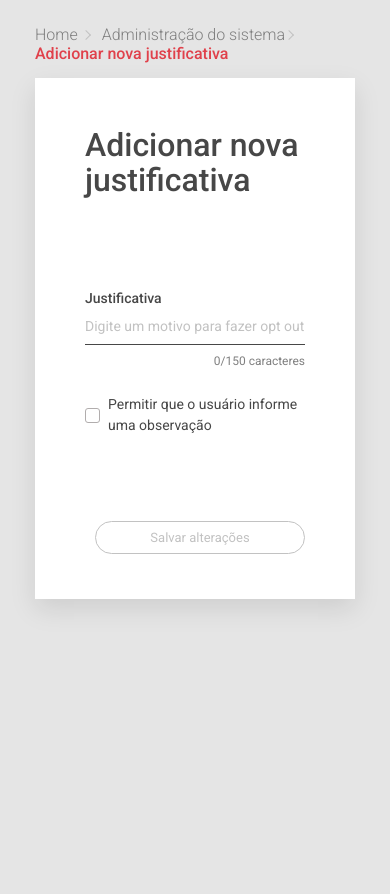
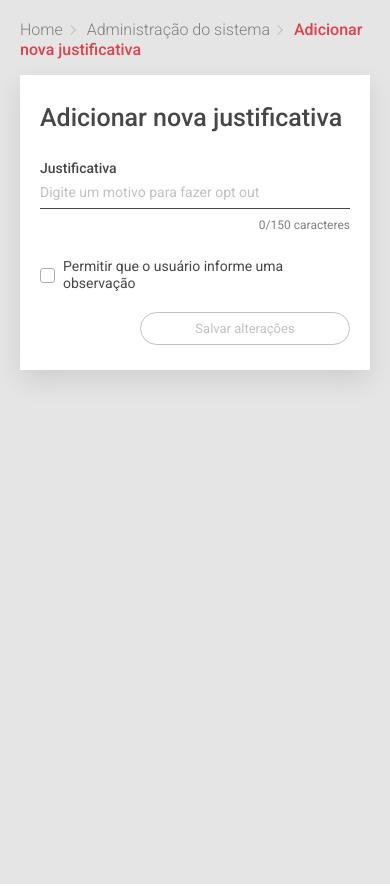
Before and after one commit to thiagostudier/desafio-tecnico-vuejs, a Vue app: page / in a window 390 px wide. Built offline with nearby package versions, Linux system fonts and the light colour scheme.

Commit message:
AJUSTES DE RESPONSIVIDADE

```diff
--- a/src/components/BreadCrump.vue
+++ b/src/components/BreadCrump.vue
@@ -17,12 +17,16 @@ export default {
 
 <style scoped>
 
+#bread-crump{
+  margin-bottom: 15px;
+}
+
 .bread-crump-item{
   font-family: Roboto;
   font-size: 16px;
   font-style: normal;
   font-weight: 300;
-  line-height: 19px;
+  line-height: 20px;
   letter-spacing: 0px;
   text-align: left;
   color: #7F7F7F;
--- a/src/components/FormGroup.vue
+++ b/src/components/FormGroup.vue
@@ -21,7 +21,7 @@ label{
   font-style: normal;
   font-weight: 500;
   font-size: 14px;
-  line-height: 21px;
+  line-height: 17px;
   color: #474747;
   cursor: pointer;
   display: flex;
@@ -36,7 +36,7 @@ input[type=text]{
   font-style: normal;
   font-weight: normal;
   font-size: 14px;
-  line-height: 21px;
+  line-height: 17px;
   padding: 7px 0px;
   display: block;
   width: 100%;
@@ -48,7 +48,7 @@ label.button{
   font-style: normal;
   font-weight: 400;
   font-size: 14px;
-  line-height: 21px;
+  line-height: 17px;
   color: #474747;
 }
 
--- a/src/components/NewJustification.vue
+++ b/src/components/NewJustification.vue
@@ -57,7 +57,7 @@ export default {
     background: #fff;
     box-shadow: 0px 10px 25px rgba(0, 0, 0, 0.1);
     padding: 50px 50px 45px 50px;
-    margin: 15px 0px;
+    margin-bottom: 35px;
   }
 
   h1.title{
@@ -75,4 +75,19 @@ export default {
     margin-top: 85px;
   }
 
+  @media (max-width: 768px){
+    #new-justification{
+      padding: 25px 20px;
+    }
+    h1.title{
+      font-size: 25px;
+      margin: 0px 0px 25px 0px;
+    }
+    .btn{
+      width: 210px;
+      max-width: 100%;
+      margin-top: 20px;
+    }
+  }
+
 </style>
--- a/src/components/Unsubscribe.vue
+++ b/src/components/Unsubscribe.vue
@@ -81,7 +81,6 @@ export default {
     background: #fff;
     box-shadow: 0px 10px 25px rgba(0, 0, 0, 0.1);
     padding: 80px 65px 30px 80px;
-    margin: 15px 0px;
     display: flex;
     gap: 75px
   }
@@ -105,7 +104,7 @@ export default {
     font-style: normal;
     font-weight: 500;
     font-size: 19.376px;
-    line-height: 20px;
+    line-height: 22px;
     color: #474747;
     margin: 0px;
     margin-bottom: 27px;
@@ -125,4 +124,21 @@ export default {
     width: 100%;
   }
 
+  @media (max-width: 768px){
+    #unsubscribe{
+      padding: 25px 20px;
+      display: block;
+    }
+    .logo-companhia{
+      margin-bottom: 20px;
+    }
+    h1.title,
+    h2.subtitle{
+      margin-bottom: 20px;
+    }
+    .unsubscribe-message{
+      margin-bottom: 30px;
+    }
+  }
+
 </style>
--- a/src/pages/Home.vue
+++ b/src/pages/Home.vue
@@ -1,7 +1,7 @@
 <template>
   <site-template>
     <bread-crump :links="links"/>
-    <new-justification />
+    <new-justification class="spacing" />
     <unsubscribe />
   </site-template>
 </template>
@@ -23,6 +23,7 @@ export default {
   },
   data(){
     return {
+      // LINKS PARA O BREADCRUMP
       links: [
         {
           link: "#",
@@ -40,4 +41,5 @@ export default {
     }
   }
 }
+
 </script>
--- a/src/store/index.js
+++ b/src/store/index.js
@@ -23,7 +23,7 @@ const store = new Vuex.Store({
     },
   },
   actions: {
-    addOption({ commit }, data) {
+    addOption({ commit }, data){
       commit('addOption', { data })
     },
     checkOptions({ commit }) {
--- a/src/template/SiteTemplate.vue
+++ b/src/template/SiteTemplate.vue
@@ -17,7 +17,7 @@ export default {
 #site-template{
   background: #e5e5e5;
   min-height: 100vh;
-  padding: 25px 35px;
+  padding: 25px 35px 48px 35px;
 }
 
 #site-template .container{
@@ -25,4 +25,10 @@ export default {
   margin: 0px auto;
 }
 
+@media (max-width: 768px){
+  #site-template{
+    padding: 20px;
+  }
+}
+
 </style>
```
